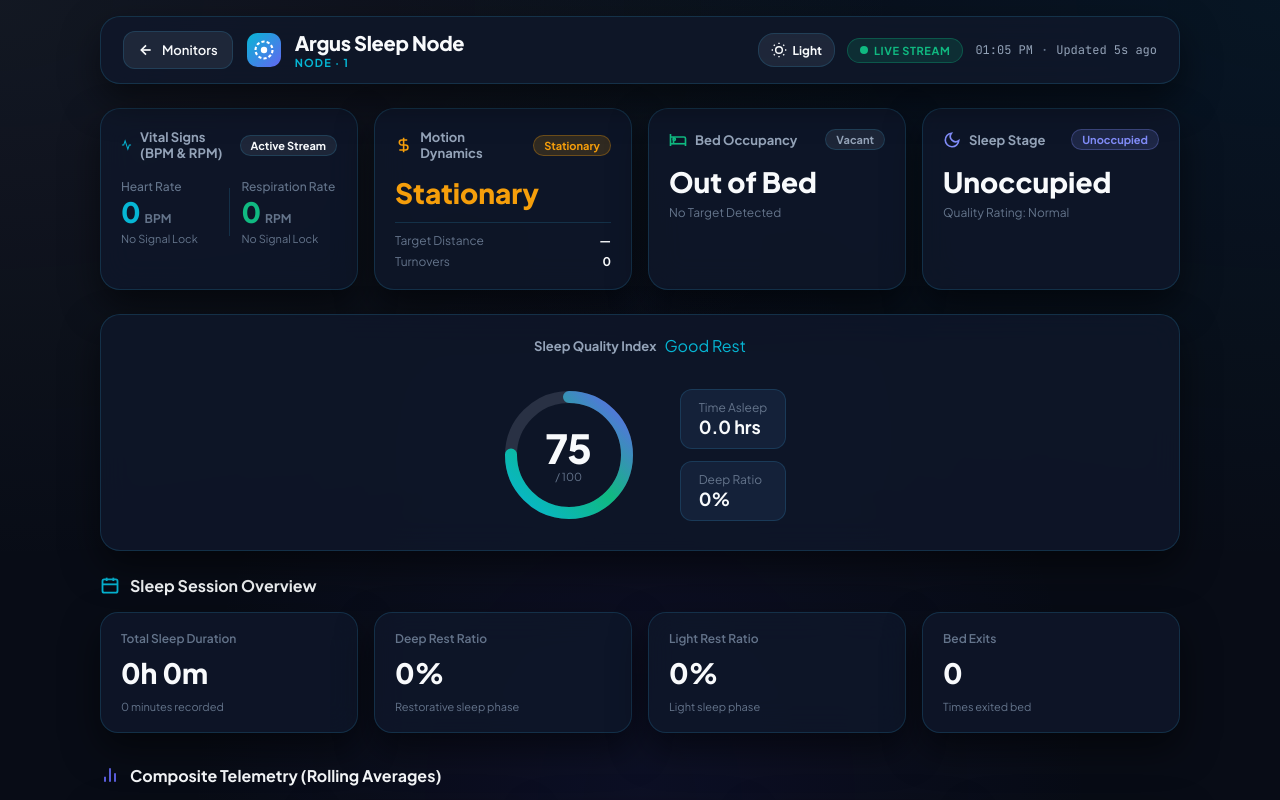
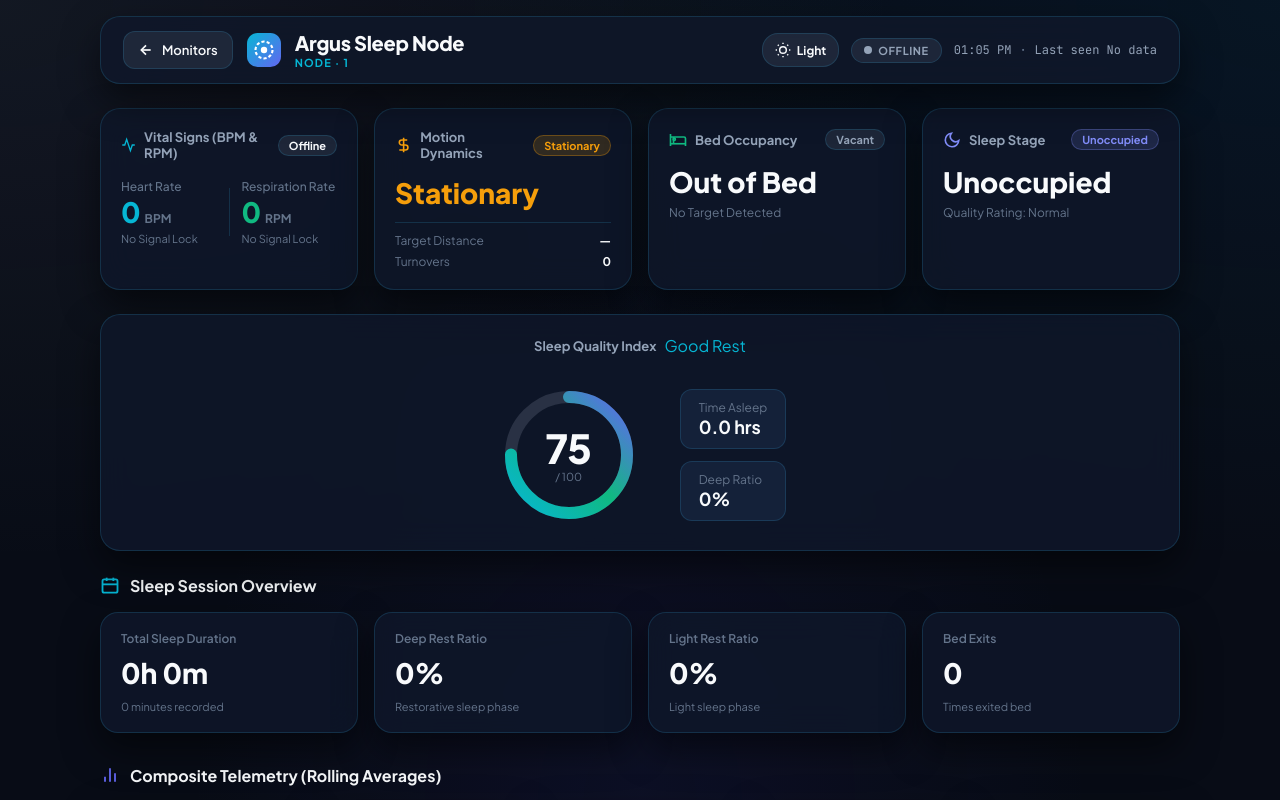
Before and after one commit to hardwareanantkaal/Argus_Sleep_Monitoring, a React (Vite) app: page /device/1 in a window 1280 px wide. Shown: the top 800 px of the page. Built offline with nearby package versions, Linux system fonts and the light colour scheme; no server answers; the database is empty.

Commit message:
Update lastReceivedAt handling in DeviceDashboard
Prevent setting lastReceivedAt on initial data fetch.

```diff
--- a/src/pages/DeviceDashboard.jsx
+++ b/src/pages/DeviceDashboard.jsx
@@ -25,14 +25,25 @@
     const infoRef = ref(db, `devices/${deviceId}/info`);
     const liveRef = ref(db, `devices/${deviceId}/live`);
 
+    let isInitialInfo = true;
+    let isInitialLive = true;
+
     const unsubInfo = onValue(infoRef, (snap) => {
       setInfo(snap.val());
-      setLastReceivedAt(Date.now());
+      if (!isInitialInfo) {
+        setLastReceivedAt(Date.now());
+      } else {
+        isInitialInfo = false;
+      }
     });
 
     const unsubLive = onValue(liveRef, (snap) => {
       setLive(snap.val());
-      setLastReceivedAt(Date.now());
+      if (!isInitialLive) {
+        setLastReceivedAt(Date.now());
+      } else {
+        isInitialLive = false;
+      }
     });
 
     return () => {
```
